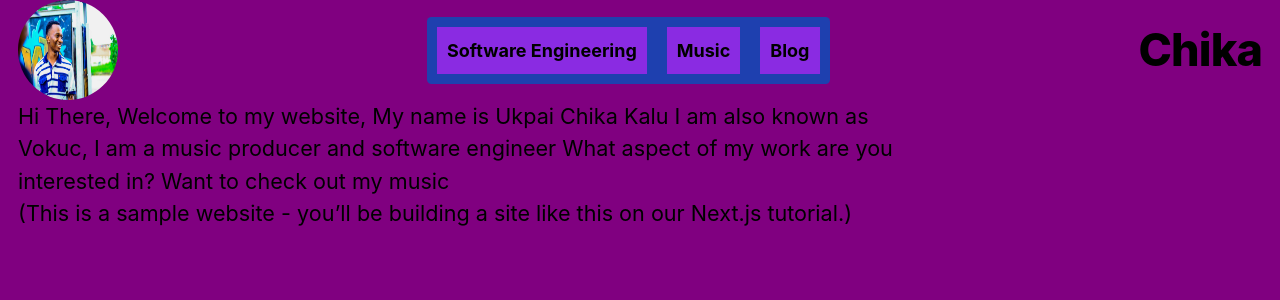
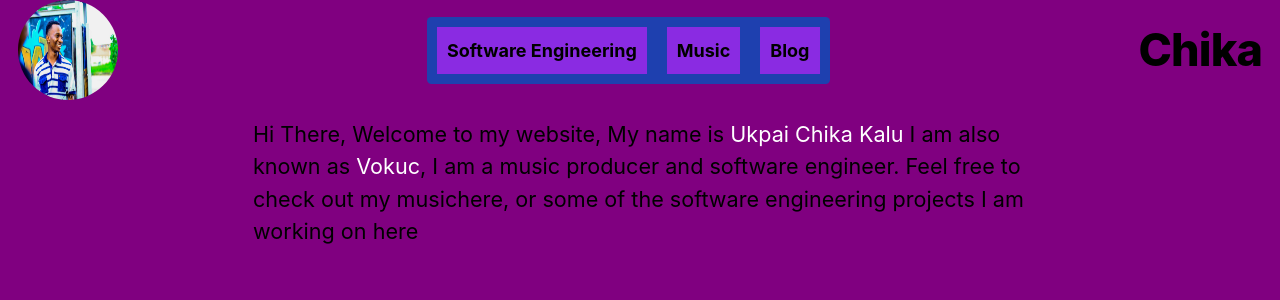
Before and after one commit to Vokuc/vokuc.com, a Next.js app: page / in a window 1280 px wide. Shown: the top 300 px of the page. Built offline with nearby package versions, Linux system fonts and the light colour scheme.

Commit message:
update to index.js file

```diff
--- a/components/layout.module.css
+++ b/components/layout.module.css
@@ -12,11 +12,19 @@
 }
 
 .main {
-	max-width:  50rem;
+	max-width:  45rem;
+	margin: auto;
+	justify-content: center;
+	padding: 1rem;
 }
 
 .backToHome {
 	margin:  3rem 0 0;
+}
+
+.nav {
+	display: flex;
+	justify-content: space-around;
 }
 
 .li {
--- a/pages/index.js
+++ b/pages/index.js
@@ -1,7 +1,7 @@
-import Head from 'next/head';
-import Link from 'next/link';
-import Layout, { siteTitle } from '../components/layout';
-import utilStyles from '../styles/utils.module.css';
+import Head from "next/head";
+import Link from "next/link";
+import Layout, { siteTitle } from "../components/layout";
+import utilStyles from "../styles/utils.module.css";
 
 export default function Home() {
 	return (
@@ -11,13 +11,14 @@ export default function Home() {
 			</Head>
 			<section className={utilStyles.headingMd}>
 				<p>
-          Hi There, Welcome to my website, My name is <span>Ukpai Chika Kalu</span> I am also known as <span>Vokuc, </span>
-          I am a music producer and software engineer What aspect of my work are you interested in?
-          Want to check out my <Link href="/pages/music">music</Link>
-        </p>
-        <p>
-          (This is a sample website - you’ll be building a site like this on{' '}
-          <a href="https://nextjs.org/learn">our Next.js tutorial</a>.)
+					Hi There, Welcome to my website, My name is{" "}
+					<span className="text-white">Ukpai Chika Kalu</span> I am
+					also known as
+					<span className="text-white"> Vokuc</span>, I am a music
+					producer and software engineer. Feel free to check out my
+					music<Link href="/pages/music">here</Link>, or some of the
+					software engineering projects I am working on{" "}
+					<Link href="/pages/software-engineering">here</Link>
 				</p>
 			</section>
 		</Layout>
```
Lines whose indentation alone changed are shown as unchanged.
